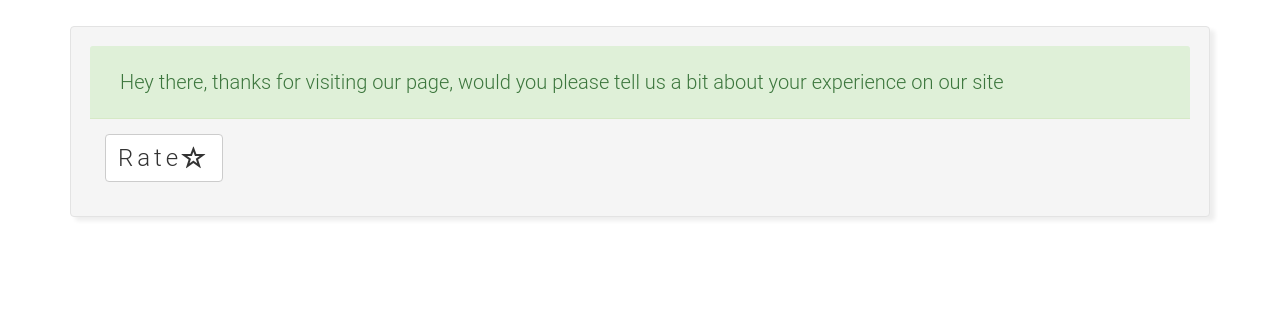
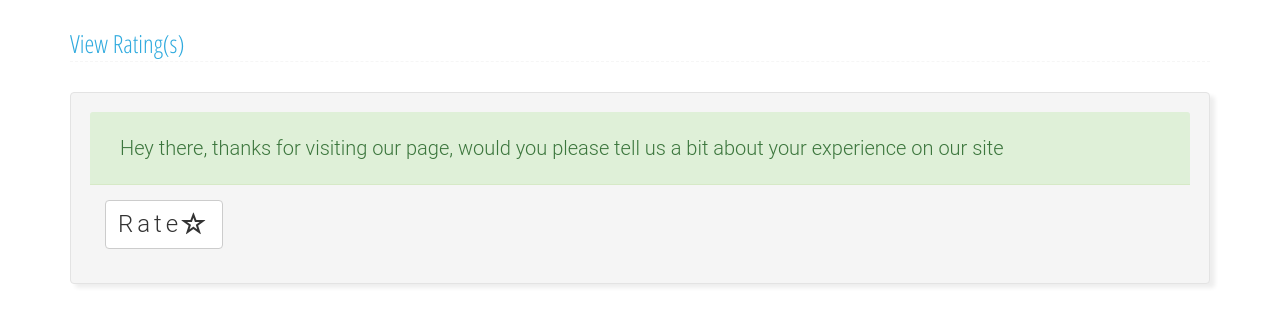
Before and after one commit to hlawuleka/ratingWidget, an Angular app: page /#/home in a window 1280 px wide. Before the commit this address led to /home. Shown: the top 326 px of the page. Built offline with nearby package versions, Linux system fonts and the light colour scheme.

Commit message:
Added navigation tabs. Added hashing mechanism as some servers may not be rare-configured to work with the relative path default configuration(base="/").

```diff
--- a/src/app/admin/admin.component.html
+++ b/src/app/admin/admin.component.html
@@ -1,6 +1,9 @@
+<div class="offWidget">
+  	<a id="modalViewRatings"  routerLink="/home" routerLinkActive="active">Home</a>
+</div>
 <header>
 	<h1 *ngIf="hasContent">View your ratings below 	 <span class="key">#</span> = Rating value<span class="pull-right">( <b>{{ratingsContentNotRead.length+ratingsContentRead.length}} </b>)</span>
-	</h1><h1 *ngIf="!hasContent">Hey there, you have no ratings at the moment , keep checking, 	<span class="pull-right">( <b>0</b>)</span></h1>
+	</h1><h1 *ngIf="!hasContent">Hey there, you have no ratings at the moment , keep checking. 	<span class="pull-right">( <b>0</b>)</span></h1>
 </header>
 <div *ngIf="hasContent" class="content">
 	<div *ngIf="ratingsContentNotRead.length" class="ratingsGroup noRead">
@@ -12,7 +15,7 @@
 			<li class="read pull-right"><a href="#" (click)="messageRead(rating.id, $event)">Mark As Read</a></li>
 		</ul>
 	</div>
-	<div class="ratingsGroup Read">
+	<div *ngIf="ratingsContentRead.length" class="ratingsGroup Read">
 		<h2>Read</h2>
 		<div class="readComponent">
 			<ul *ngFor="let rating of ratingsContentRead">
--- a/src/app/app.component.css
+++ b/src/app/app.component.css
@@ -3,7 +3,7 @@
 i#icon{top: 4px !important}
 #openRatingForm{font-size: 24px;letter-spacing: 4px}
 .bold{font-weight: bold;color:#000;font-style: italic;}
-.errors {color:red;}
+.feedback {color:red;font-size: 16px}
 .form-group label, .ratingStarts h3 {font-size: 19px;}
 #emailAddressField{padding:20px;}
 #exampleTextarea{resize: none;height:auto;min-height: 189px;}
--- a/src/app/app.component.html
+++ b/src/app/app.component.html
@@ -1,3 +1,6 @@
+<div class="offWidget">
+  	<a id="modalViewRatings"  routerLink="/admin" routerLinkActive="active">View Rating(s)</a>
+</div>
 <div>
   <div class="well widget panel panel-success" *ngIf="ratingComplete">
 	  <div class="panel-heading">
@@ -17,7 +20,7 @@
 			    <label for="exampleTextarea">So <span class="bold">{{substring(emailAddress)}}</span> , what do you like about our website and what would you like us to improve ?</label>
 			    <textarea maxlength="500" required [(ngModel)]="userFeedback" name="userFeedback" class="form-control" id="exampleTextarea" rows="3" value="Test Message"></textarea>
 			</div>
-			<div class="form-group errors">{{formErrors.message}}</div>
+			<div class="form-group feedback"><p class="alert alert-info" role="alert"*ngIf="!!waiting">loading...</p>{{formErrors.message }}</div>
 			<div class="form-group">
 				<div class="ratingStarts">
 					<h3>Please click on a star to rate us: <span id="ratingValue" *ngIf="ratingValue">( {{ratingValue}} )</span></h3>
--- a/src/app/app.component.ts
+++ b/src/app/app.component.ts
@@ -19,7 +19,7 @@ export class AppComponent {
  	isFormOpen:boolean = true;
  	ratingValue:number = 0;
  	ratingComplete:boolean = true;
-
+ 	waiting:boolean =  false;
  	//@Member Input fields
  	emailAddress:string = '';
  	userFeedback:string = 'I love your website because ';
@@ -78,7 +78,7 @@ export class AppComponent {
  		if(emailAddress.match(emailRegExp) && userFeedback.length > 0 && this.ratingValue > 0) {
 
  			this.formErrors.message = '';
-
+ 			this.waiting = true;
  			this.ratingService.sendRating({
  				'email'   : emailAddress,
  				'message' : userFeedback,
--- a/src/app/app.module.ts
+++ b/src/app/app.module.ts
@@ -8,6 +8,8 @@ import { RatingsAdminComponent } from './admin/admin.component';
 import { ModalComponent } from './modal/modal.component';
 import { AppComponent } from './app.component';
 import { EntryComponent } from './entry.component';
+
+import { HashLocationStrategy, LocationStrategy } from '@angular/common';
 
 const RatingAppRoutes: Routes = [
 
@@ -38,7 +40,7 @@ const RatingAppRoutes: Routes = [
     FormsModule,
     HttpModule
   ],
-  providers: [],
+  providers: [{provide: LocationStrategy, useClass: HashLocationStrategy}],
   bootstrap: [EntryComponent]
 })
 export class AppModule { }
--- a/src/styles.css
+++ b/src/styles.css
@@ -1 +1,3 @@
 .container{margin-top:2vw;}
+.offWidget{margin-bottom:30px;width:100%;border-bottom:1px dashed #f6f6f6;}
+#modalViewRatings{font-family:'Open Sans Condensed' ,sans-serif;font-size: 25px;color:#2faade;text-decoration: none}
```
